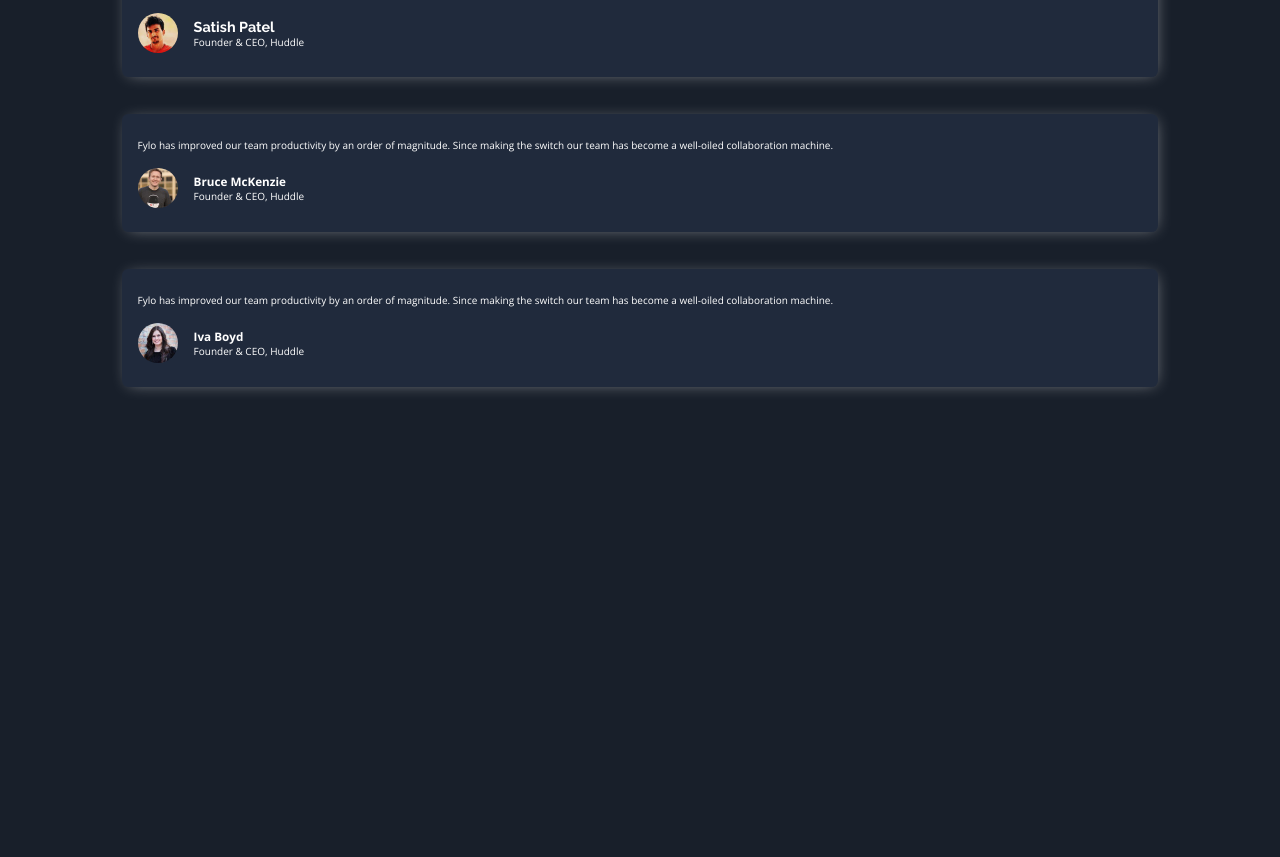
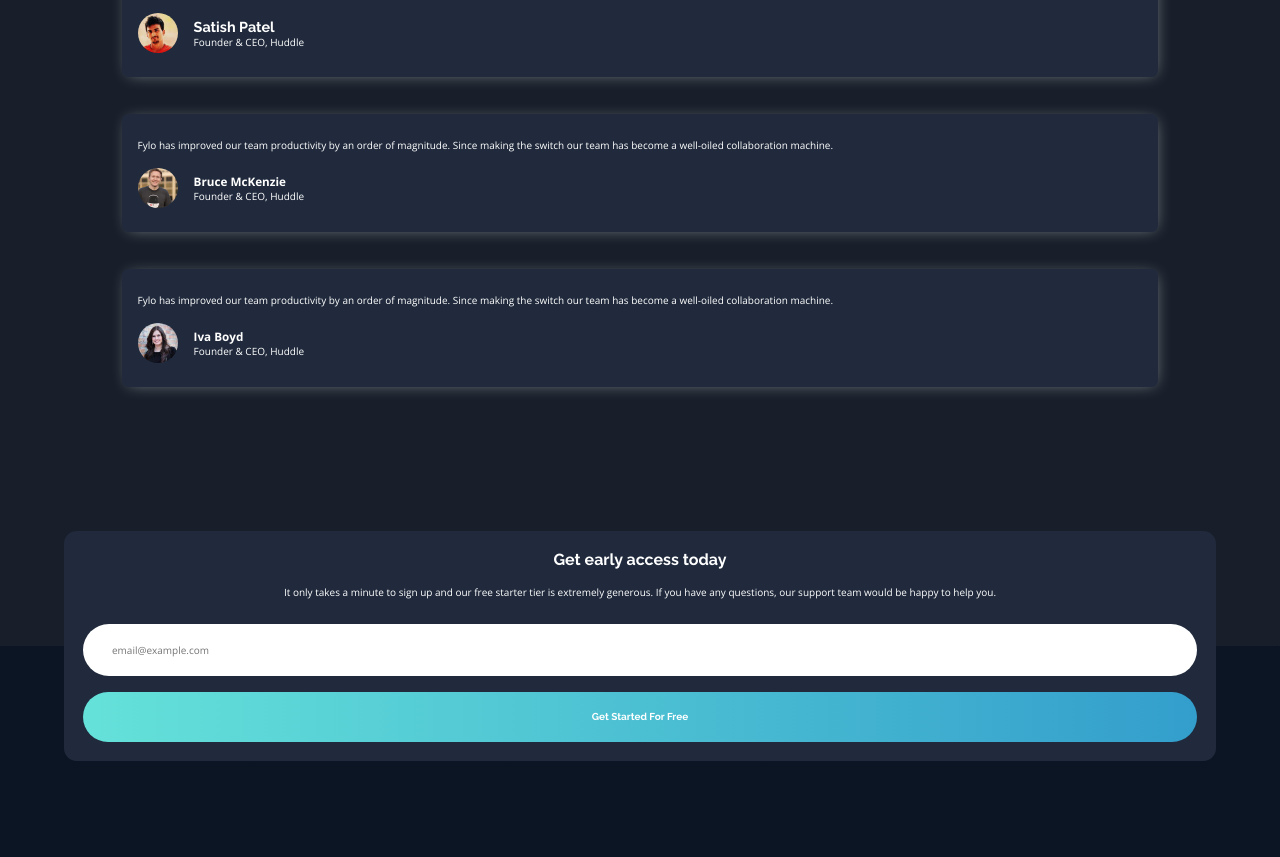
Before and after one commit to robert-ds/landing-page-fylo-dark, a plain HTML site: page index.html in a window 1280 px wide. Shown: the part 3482-4339 px from the top of the page. Before the commit the page ends 3917 px from the top, so only its background shows below. Drawn offline with nearby package versions, Linux system fonts and the light colour scheme.

Commit message:
Join section finished

```diff
--- a/css/main.css
+++ b/css/main.css
@@ -257,3 +257,49 @@ body {
 .card__job {
   color: #aaa9a9;
 }
+
+/* Section join */
+
+.join {
+  background-image: linear-gradient(var(--blue-main) 50%, var(--blue-footer) 50%);
+  color: var(--white);
+  padding: 6rem 0;
+}
+
+.join__container {
+  background-color: var(--blue-testimonials);
+  border-radius: .8rem;
+  padding: 1.2rem;
+  text-align: center;
+}
+
+.join__title {
+  font-family: var(--heading-font);
+  font-size: 1rem;
+  margin-bottom: 1rem;
+}
+
+.join__paragraph {
+  line-height: 1.5;
+  margin-bottom: 1.5rem
+}
+
+.join__form {
+  display: grid;
+  gap: 1rem;
+}
+
+.join__input{
+  padding: 1.2rem 1.8rem;
+  font: inherit;
+  border-radius: 2.2rem;
+  outline: none;
+  border: none;
+}
+
+.join__input--submit {
+  background-image: var(--gradient);
+  color: var(--white);
+  font-family: var(--heading-font);
+  font-weight: bold;
+}
--- a/index.html
+++ b/index.html
@@ -46,6 +46,7 @@
   </header>
 
   <main class="main">
+
     <section class="about container">
 
       <article class="about__item">
@@ -162,17 +163,27 @@
 
     </section>
 
+    <section class="join">
+
+      <div class="join__container container">
+
+        <h3 class="join__title">Get early access today</h3>
+        <p class="join__paragraph">It only takes a minute to sign up and our free starter tier is extremely generous. If you have any
+          questions, our support team would be happy to help you.</p>
+
+        <form class="join__form">
+          <input type="text" name="" id="" placeholder="email@example.com" class="join__input join__input--text">
+          <input type="submit" value="Get Started For Free" class="join__input join__input--submit">
+        </form>
+
+      </div>
+
+    </section>
+
   </main>
 
 
   <!--
-
-  Get early access today
-
-  It only takes a minute to sign up and our free starter tier is extremely generous. If you have any
-  questions, our support team would be happy to help you.
-
-  Get Started For Free
 
   Lorem ipsum dolor sit amet, consectetur adipiscing elit, sed do eiusmod tempor incididunt ut labore et
   dolore magna aliqua
```
